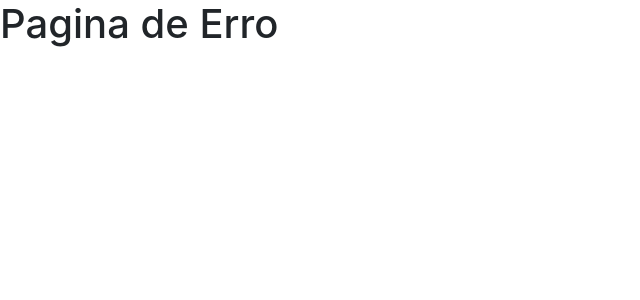
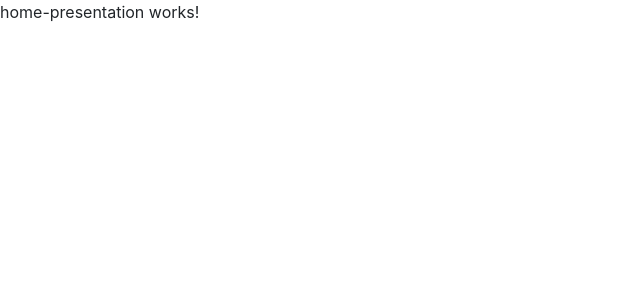
Before and after one commit to wellingtonpn/me, an Angular app: page /principal in a window 1280 px wide. Before the commit this address led to /404. Shown: the top 300 px of the page, without its empty margins (0-640 px from the left). Built offline with nearby package versions, Linux system fonts and the light colour scheme.

Commit message:
fade out ao trocar a página home

```diff
--- /dev/null
+++ b/src/app/animations.ts
@@ -0,0 +1,27 @@
+import {
+    trigger,
+    animate,
+    transition,
+    style,
+    query
+  } from '@angular/animations';
+
+  export const fadeAnimation = trigger('fadeAnimation', [
+    transition('* => *', [
+      query(
+        ':enter',
+        [style({ opacity: 0 })],
+        { optional: true }
+      ),
+      query(
+        ':leave',
+        [style({ opacity: 1 }), animate('0.9s', style({ opacity: 0 }))],
+        { optional: true }
+      ),
+      query(
+        ':enter',
+        [style({ opacity: 0 }), animate('0.9s', style({ opacity: 1 }))],
+        { optional: true }
+      )
+    ])
+  ]);
--- a/src/app/app-routing.module.ts
+++ b/src/app/app-routing.module.ts
@@ -2,9 +2,11 @@ import { Component, NgModule } from '@angular/core';
 import { Routes, RouterModule } from '@angular/router';
 import { HomeComponent } from './view/home/home.component';
 import { ErrorComponent } from './view/errors/error/error.component';
+import { HomePresentationComponent } from './view/home/home-presentation/home-presentation.component';
 
 const routes: Routes = [
   {path:'', component: HomeComponent},
+  {path:'principal', component: HomePresentationComponent},
   {path:'404', component: ErrorComponent},
   {path:'**', redirectTo: '404', pathMatch: 'full'},
 ];
--- a/src/app/app.component.html
+++ b/src/app/app.component.html
@@ -1 +1,3 @@
-<router-outlet></router-outlet>
+<main [@fadeAnimation]="o.isActivated ? o.activatedRoute : ''">
+    <router-outlet #o="outlet"></router-outlet>
+</main>
--- a/src/app/app.component.ts
+++ b/src/app/app.component.ts
@@ -1,14 +1,15 @@
 import { Component } from '@angular/core';
 import { NgbConfig } from '@ng-bootstrap/ng-bootstrap';
+import { fadeAnimation } from './animations';
 
 @Component({
   selector: 'app-root',
   templateUrl: './app.component.html',
-  styleUrls: ['./app.component.scss']
+  styleUrls: ['./app.component.scss'],
+  animations: [fadeAnimation],
 })
 export class AppComponent {
-  title = 'Controle de elasticos';
-  public isOpen = true;
+  title;
   constructor() {
   }
 }
--- a/src/app/app.module.ts
+++ b/src/app/app.module.ts
@@ -8,12 +8,14 @@ import { HomeComponent } from './view/home/home.component';
 import { FontAwesomeModule } from '@fortawesome/angular-fontawesome';
 import { BrowserAnimationsModule } from '@angular/platform-browser/animations';
 import { BsDropdownModule } from 'ngx-bootstrap/dropdown';
+import { HomePresentationComponent } from './view/home/home-presentation/home-presentation.component';
 
 @NgModule({
   declarations: [
     AppComponent,
     ErrorComponent,
-    HomeComponent
+    HomeComponent,
+    HomePresentationComponent,
   ],
   imports: [
     BrowserModule,
--- /dev/null
+++ b/src/app/view/home/home-presentation/home-presentation.component.html
@@ -0,0 +1 @@
+<p>home-presentation works!</p>
--- /dev/null
+++ b/src/app/view/home/home-presentation/home-presentation.component.ts
@@ -0,0 +1,15 @@
+import { Component, OnInit } from '@angular/core';
+
+@Component({
+  selector: 'app-home-presentation',
+  templateUrl: './home-presentation.component.html',
+  styleUrls: ['./home-presentation.component.scss']
+})
+export class HomePresentationComponent implements OnInit {
+
+  constructor() { }
+
+  ngOnInit(): void {
+  }
+
+}
--- a/src/app/view/home/home.component.html
+++ b/src/app/view/home/home.component.html
@@ -9,7 +9,7 @@
     </div>
     <div class="row text-center">
         <div class="col">
-            <button class="btn-home">HOME</button>
+            <button class="btn-home" name="home" routerLink="principal">HOME</button>
             <button class="btn-home">ABOUT</button>
             <button class="btn-home">SKILLS</button>
             <button class="btn-home">CONTACT</button>
--- a/src/app/view/home/home.component.scss
+++ b/src/app/view/home/home.component.scss
@@ -53,6 +53,10 @@
     letter-spacing: -0.02em;
     color: rgba(255, 255, 255, 0.7);
 }
+.btn-home:hover{
+    color: white;
+    border: 3px solid rgba(255, 255, 255, 0.4);
+}
 .labelWellington{
     font-family: Roboto Slab;
     font-style: normal;
--- a/src/styles.scss
+++ b/src/styles.scss
@@ -2,3 +2,9 @@
 @import '~bootstrap/dist/css/bootstrap.min.css';
 /* Importing Bootstrap SCSS file. */
 @import '~bootstrap/scss/bootstrap';
+
+router-outlet ~ * {
+    position: absolute;
+    height: 100%;
+    width: 100%;
+}
```
Also changed, not shown: src/app/view/home/home-presentation/home-presentation.component.scss (added), 1 other file (tests, documents, lock files or other folders).
